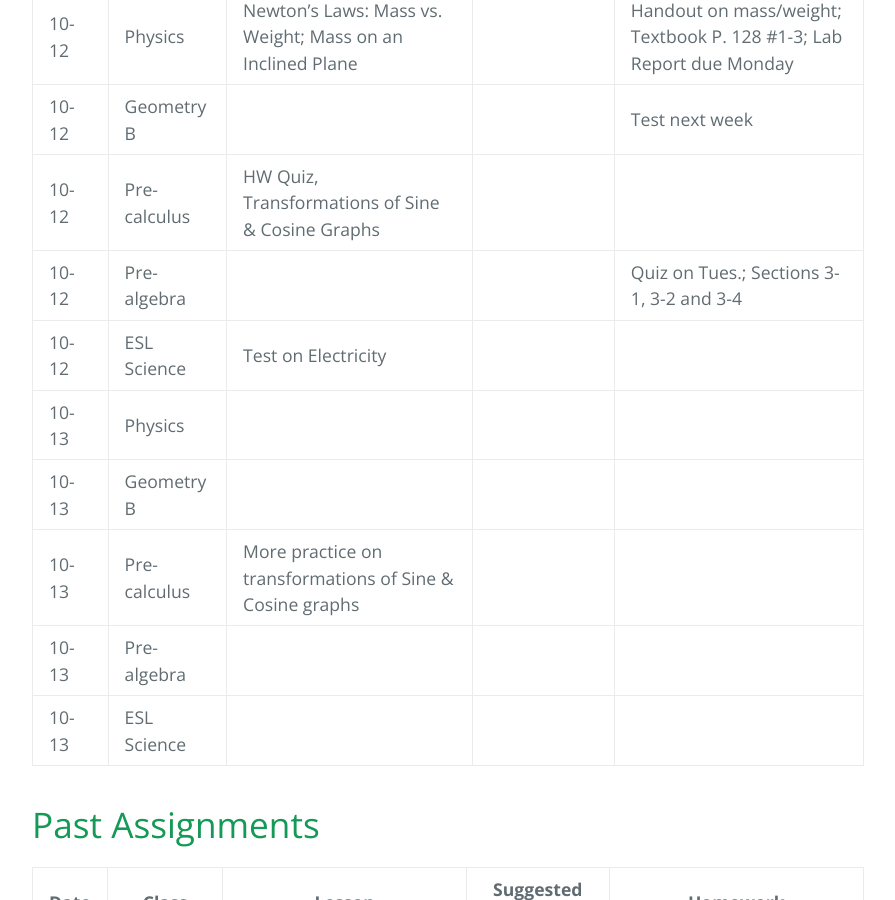
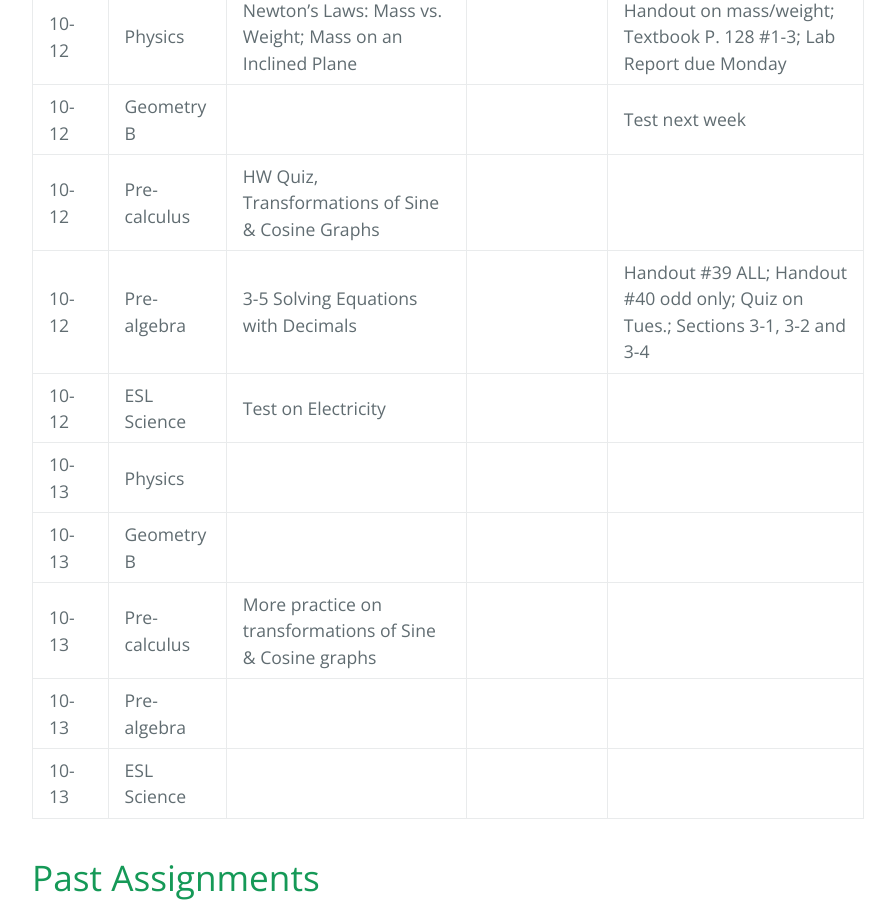
Before and after one commit to gpayoo/gpayoo, a Jekyll site: the page built from index.md, in a window 1280 px wide and 900 px high, scrolled down 650 px. Shown: the whole window, without its empty margins (192-1087 px from the left). Built offline with Jekyll 4.4.1, drawn with Linux system fonts in a browser that asks for light colours; our own code applies the rules of GitHub Pages for plain Markdown files.

Commit message:
Update index.md

```diff
--- a/index.md
+++ b/index.md
@@ -13,7 +13,7 @@ layout: default
 | 10-12 | Physics | Newton's Laws: Mass vs. Weight; Mass on an Inclined Plane | | Handout on mass/weight; Textbook P. 128 #1-3; Lab Report due Monday
 | 10-12 | Geometry B |   | |  Test next week|
 | 10-12 | Pre-calculus | HW Quiz, Transformations of Sine & Cosine Graphs| |
-| 10-12 | Pre-algebra |  | | Quiz on Tues.; Sections 3-1, 3-2 and 3-4
+| 10-12 | Pre-algebra | 3-5 Solving Equations with Decimals | | Handout #39 ALL; Handout #40 odd only; Quiz on Tues.; Sections 3-1, 3-2 and 3-4
 | 10-12 | ESL Science | Test on Electricity|  |
 | 10-13 | Physics |  | |
 | 10-13 | Geometry B |   | |  |
```
